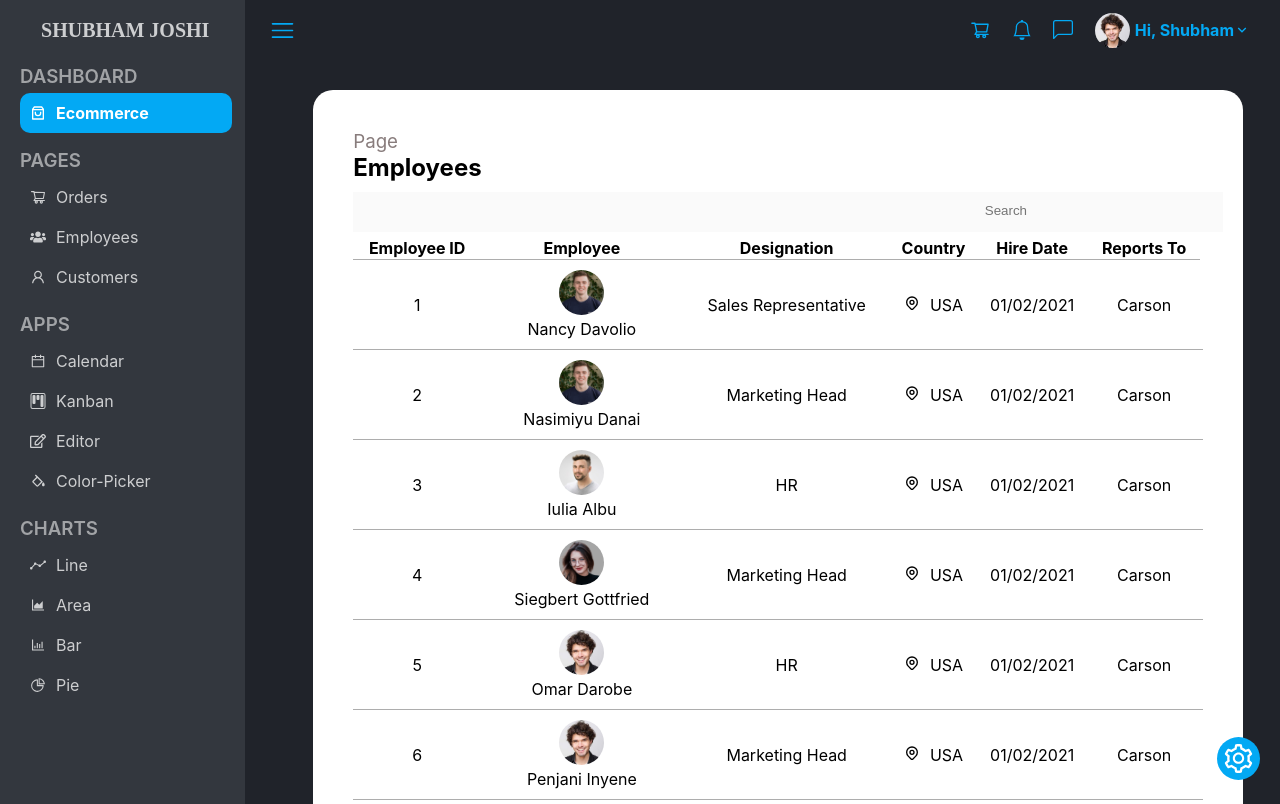
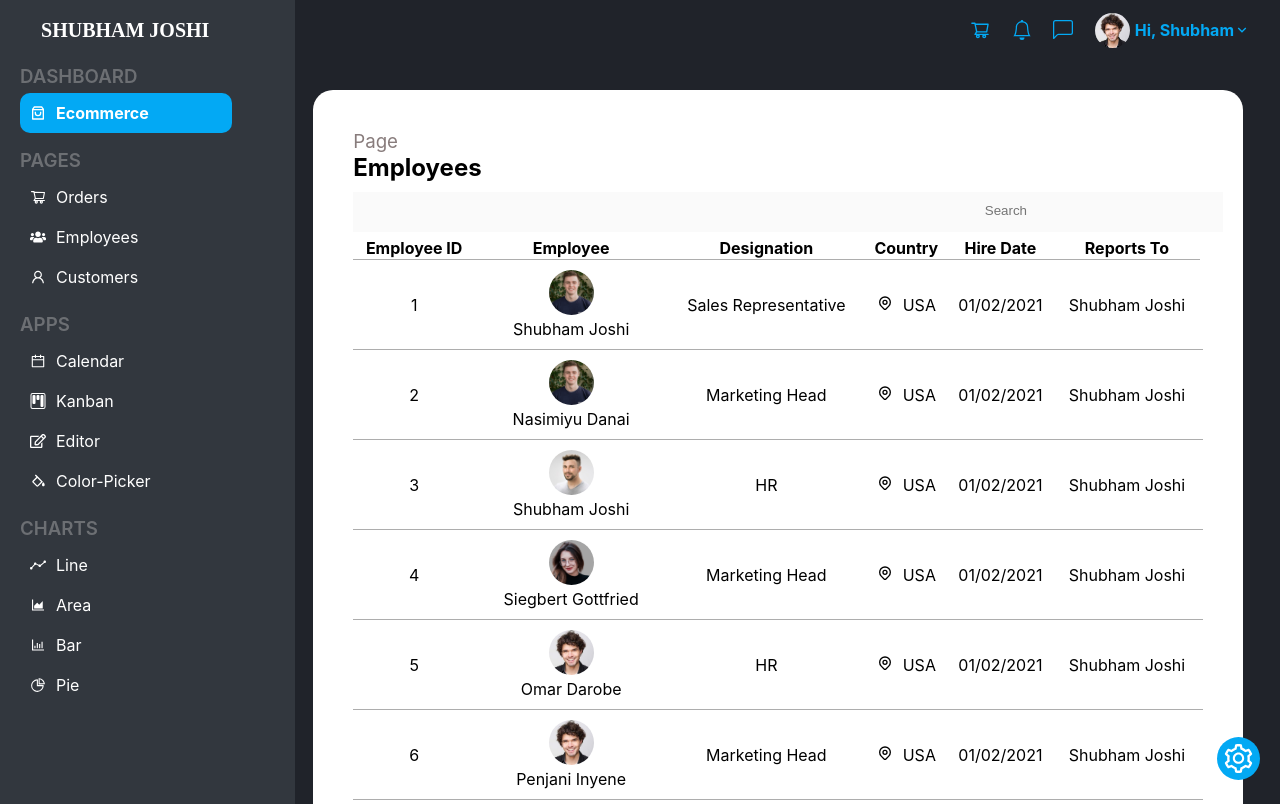
Before and after one commit to ShubhamJoshii/AdminDashboard, a React (Create React App) app: page /employees in a window 1280 px wide. Built offline with nearby package versions, Linux system fonts and the light colour scheme.

Commit message:
Dark Light Theme Added

```diff
--- a/src/Customers/Customer.css
+++ b/src/Customers/Customer.css
@@ -27,6 +27,10 @@
   text-align: center;
   /* height: 100px; */
   /* border-bottom: 1px solid rgba(0, 0, 0, 0.364); */
+}
+
+.Customers tr:hover{
+  background-color: #d6cdcd5d;
 }
 /*
 .Customers table tr{
--- a/src/Customers/CustomerData.js
+++ b/src/Customers/CustomerData.js
@@ -31,8 +31,8 @@ const customersData = [
   {
     CustomerID: 1003,
 
-    CustomerName: "Andrew McDownland",
-    CustomerEmail: "andrew@gmail.com",
+    CustomerName: "Shubham Joshi",
+    CustomerEmail: "shubhamjoshii676@gmail.com",
     ProjectName: "Real Homes WP Theme",
     Status: "Pending",
     CustomerImage: avatar4,
@@ -96,8 +96,8 @@ const customersData = [
   {
     CustomerID: 1008,
 
-    CustomerName: "Andrew McDownland",
-    CustomerEmail: "andrew@gmail.com",
+    CustomerName: "Shubham Joshi",
+    CustomerEmail: "shubhamjoshii676@gmail.com",
     ProjectName: "Real Homes WP Theme",
     Status: "Pending",
     CustomerImage: avatar4,
@@ -161,8 +161,8 @@ const customersData = [
   {
     CustomerID: 1013,
 
-    CustomerName: "Andrew McDownland",
-    CustomerEmail: "andrew@gmail.com",
+    CustomerName: "Shubham Joshi",
+    CustomerEmail: "shubhamjoshii676@gmail.com",
     ProjectName: "Real Homes WP Theme",
     Status: "Pending",
     CustomerImage: avatar4,
@@ -226,8 +226,8 @@ const customersData = [
   {
     CustomerID: 1018,
 
-    CustomerName: "Andrew McDownland",
-    CustomerEmail: "andrew@gmail.com",
+    CustomerName: "Shubham Joshi",
+    CustomerEmail: "shubhamjoshii676@gmail.com",
     ProjectName: "Real Homes WP Theme",
     Status: "Pending",
     CustomerImage: avatar4,
@@ -291,8 +291,8 @@ const customersData = [
   {
     CustomerID: 1023,
 
-    CustomerName: "Andrew McDownland",
-    CustomerEmail: "andrew@gmail.com",
+    CustomerName: "Shubham Joshi",
+    CustomerEmail: "shubhamjoshii676@gmail.com",
     ProjectName: "Real Homes WP Theme",
     Status: "Pending",
     CustomerImage: avatar4,
@@ -356,8 +356,8 @@ const customersData = [
   {
     CustomerID: 1028,
 
-    CustomerName: "Andrew McDownland",
-    CustomerEmail: "andrew@gmail.com",
+    CustomerName: "Shubham Joshi",
+    CustomerEmail: "shubhamjoshii676@gmail.com",
     ProjectName: "Real Homes WP Theme",
     Status: "Pending",
     CustomerImage: avatar4,
@@ -421,8 +421,8 @@ const customersData = [
   {
     CustomerID: 1033,
 
-    CustomerName: "Andrew McDownland",
-    CustomerEmail: "andrew@gmail.com",
+    CustomerName: "Shubham Joshi",
+    CustomerEmail: "shubhamjoshii676@gmail.com",
     ProjectName: "Real Homes WP Theme",
     Status: "Pending",
     CustomerImage: avatar4,
@@ -486,8 +486,8 @@ const customersData = [
   {
     CustomerID: 1038,
 
-    CustomerName: "Andrew McDownland",
-    CustomerEmail: "andrew@gmail.com",
+    CustomerName: "Shubham Joshi",
+    CustomerEmail: "shubhamjoshii676@gmail.com",
     ProjectName: "Real Homes WP Theme",
     Status: "Pending",
     CustomerImage: avatar4,
--- a/src/Ecommerce/Ecommerce.css
+++ b/src/Ecommerce/Ecommerce.css
@@ -39,7 +39,6 @@
 }
 
 #EarningFirst a{
-    background-color: #1A97F5;
     border-radius: 50%;
     width: 40px;
     margin-right: 20px;
@@ -51,7 +50,6 @@
 }
 
 #Earnings button{
-    background-color: #1A97F5;
     cursor: pointer;
     color: white;
     padding: 8px;
@@ -64,7 +62,6 @@
 
 #Assets{
     display: flex;
-    /* justify-content: space-between; */
     flex-wrap: wrap;
     justify-content: center;
     column-gap: 0px;
@@ -73,7 +70,8 @@
 .AssetsCards{
     width: 15pc;
     height: 23vh;
-    background-color:rgba(255, 255, 255, 0.158);
+    /* background-color:rgba(255, 255, 255, 0.158); */
+    background-color:var(--NavbarSideH3);
     margin-bottom: 20px;
     border-radius: 20px;
     margin-right: 10px;
--- a/src/Employees/EmployeeData.js
+++ b/src/Employees/EmployeeData.js
@@ -6,11 +6,11 @@ import avatar4 from "./avatar4.jpg";
 const employeesData = [
   {
     EmployeeID: 1,
-    Name: "Nancy Davolio",
+    Name: "Shubham Joshi",
     Title: "Sales Representative",
     HireDate: "01/02/2021",
     Country: "USA",
-    ReportsTo: "Carson",
+    ReportsTo: "Shubham Joshi",
     EmployeeImage: avatar3,
   },
   {
@@ -19,16 +19,16 @@ const employeesData = [
     Title: "Marketing Head",
     HireDate: "01/02/2021",
     Country: "USA",
-    ReportsTo: "Carson",
+    ReportsTo: "Shubham Joshi",
     EmployeeImage: avatar3,
   },
   {
     EmployeeID: 3,
-    Name: "Iulia Albu",
+    Name: "Shubham Joshi",
     Title: "HR",
     HireDate: "01/02/2021",
     Country: "USA",
-    ReportsTo: "Carson",
+    ReportsTo: "Shubham Joshi",
     EmployeeImage: avatar4,
   },
   {
@@ -37,7 +37,7 @@ const employeesData = [
     Title: "Marketing Head",
     HireDate: "01/02/2021",
     Country: "USA",
-    ReportsTo: "Carson",
+    ReportsTo: "Shubham Joshi",
     EmployeeImage: avatar2,
   },
   {
@@ -46,7 +46,7 @@ const employeesData = [
     Title: "HR",
     HireDate: "01/02/2021",
     Country: "USA",
-    ReportsTo: "Carson",
+    ReportsTo: "Shubham Joshi",
     EmployeeImage: avatar,
   },
   {
@@ -55,7 +55,7 @@ const employeesData = [
     Title: "Marketing Head",
     HireDate: "01/02/2021",
     Country: "USA",
-    ReportsTo: "Carson",
+    ReportsTo: "Shubham Joshi",
     EmployeeImage: avatar,
   },
   {
@@ -64,16 +64,16 @@ const employeesData = [
     Title: "HR",
     HireDate: "01/02/2021",
     Country: "USA",
-    ReportsTo: "Carson",
+    ReportsTo: "Shubham Joshi",
     EmployeeImage: avatar2,
   },
   {
     EmployeeID: 8,
-    Name: "Nancy Davolio",
+    Name: "Shubham Joshi",
     Title: "Sales Representative",
     HireDate: "01/02/2021",
     Country: "USA",
-    ReportsTo: "Carson",
+    ReportsTo: "Shubham Joshi",
     EmployeeImage: avatar2,
   },
   {
@@ -82,16 +82,16 @@ const employeesData = [
     Title: "Marketing Head",
     HireDate: "01/02/2021",
     Country: "USA",
-    ReportsTo: "Carson",
+    ReportsTo: "Shubham Joshi",
     EmployeeImage: avatar3,
   },
   {
     EmployeeID: 10,
-    Name: "Iulia Albu",
+    Name: "Shubham Joshi",
     Title: "HR",
     HireDate: "01/02/2021",
     Country: "USA",
-    ReportsTo: "Carson",
+    ReportsTo: "Shubham Joshi",
     EmployeeImage: avatar4,
   },
   {
@@ -100,7 +100,7 @@ const employeesData = [
     Title: "Marketing Head",
     HireDate: "01/02/2021",
     Country: "USA",
-    ReportsTo: "Carson",
+    ReportsTo: "Shubham Joshi",
     EmployeeImage: avatar2,
   },
   {
@@ -109,7 +109,7 @@ const employeesData = [
     Title: "HR",
     HireDate: "01/02/2021",
     Country: "USA",
-    ReportsTo: "Carson",
+    ReportsTo: "Shubham Joshi",
     EmployeeImage: avatar,
   },
   {
@@ -118,7 +118,7 @@ const employeesData = [
     Title: "Marketing Head",
     HireDate: "01/02/2021",
     Country: "USA",
-    ReportsTo: "Carson",
+    ReportsTo: "Shubham Joshi",
     EmployeeImage: avatar,
   },
   {
@@ -127,16 +127,16 @@ const employeesData = [
     Title: "HR",
     HireDate: "01/02/2021",
     Country: "USA",
-    ReportsTo: "Carson",
+    ReportsTo: "Shubham Joshi",
     EmployeeImage: avatar2,
   },
   {
     EmployeeID: 15,
-    Name: "Nancy Davolio",
+    Name: "Shubham Joshi",
     Title: "Sales Representative",
     HireDate: "01/02/2021",
     Country: "USA",
-    ReportsTo: "Carson",
+    ReportsTo: "Shubham Joshi",
     EmployeeImage: avatar,
   },
   {
@@ -145,16 +145,16 @@ const employeesData = [
     Title: "Marketing Head",
     HireDate: "01/02/2021",
     Country: "USA",
-    ReportsTo: "Carson",
+    ReportsTo: "Shubham Joshi",
     EmployeeImage: avatar3,
   },
   {
     EmployeeID: 17,
-    Name: "Iulia Albu",
+    Name: "Shubham Joshi",
     Title: "HR",
     HireDate: "01/02/2021",
     Country: "USA",
-    ReportsTo: "Carson",
+    ReportsTo: "Shubham Joshi",
     EmployeeImage: avatar4,
   },
   {
@@ -163,7 +163,7 @@ const employeesData = [
     Title: "Marketing Head",
     HireDate: "01/02/2021",
     Country: "USA",
-    ReportsTo: "Carson",
+    ReportsTo: "Shubham Joshi",
     EmployeeImage: avatar2,
   },
   {
@@ -172,7 +172,7 @@ const employeesData = [
     Title: "HR",
     HireDate: "01/02/2021",
     Country: "USA",
-    ReportsTo: "Carson",
+    ReportsTo: "Shubham Joshi",
     EmployeeImage: avatar,
   },
   {
@@ -181,7 +181,7 @@ const employeesData = [
     Title: "Marketing Head",
     HireDate: "01/02/2021",
     Country: "USA",
-    ReportsTo: "Carson",
+    ReportsTo: "Shubham Joshi",
     EmployeeImage: avatar,
   },
   {
@@ -190,16 +190,16 @@ const employeesData = [
     Title: "HR",
     HireDate: "01/02/2021",
     Country: "USA",
-    ReportsTo: "Carson",
+    ReportsTo: "Shubham Joshi",
     EmployeeImage: avatar2,
   },
   {
     EmployeeID: 22,
-    Name: "Nancy Davolio",
+    Name: "Shubham Joshi",
     Title: "Sales Representative",
     HireDate: "01/02/2021",
     Country: "USA",
-    ReportsTo: "Carson",
+    ReportsTo: "Shubham Joshi",
     EmployeeImage: avatar2,
   },
   {
@@ -208,16 +208,16 @@ const employeesData = [
     Title: "Marketing Head",
     HireDate: "01/02/2021",
     Country: "USA",
-    ReportsTo: "Carson",
+    ReportsTo: "Shubham Joshi",
     EmployeeImage: avatar3,
   },
   {
     EmployeeID: 24,
-    Name: "Iulia Albu",
+    Name: "Shubham Joshi",
     Title: "HR",
     HireDate: "01/02/2021",
     Country: "USA",
-    ReportsTo: "Carson",
+    ReportsTo: "Shubham Joshi",
     EmployeeImage: avatar4,
   },
   {
@@ -226,7 +226,7 @@ const employeesData = [
     Title: "Marketing Head",
     HireDate: "01/02/2021",
     Country: "USA",
-    ReportsTo: "Carson",
+    ReportsTo: "Shubham Joshi",
     EmployeeImage: avatar2,
   },
   {
@@ -235,7 +235,7 @@ const employeesData = [
     Title: "HR",
     HireDate: "01/02/2021",
     Country: "USA",
-    ReportsTo: "Carson",
+    ReportsTo: "Shubham Joshi",
     EmployeeImage: avatar,
   },
   {
@@ -244,7 +244,7 @@ const employeesData = [
     Title: "Marketing Head",
     HireDate: "01/02/2021",
     Country: "USA",
-    ReportsTo: "Carson",
+    ReportsTo: "Shubham Joshi",
     EmployeeImage: avatar,
   },
   {
@@ -253,16 +253,16 @@ const employeesData = [
     Title: "HR",
     HireDate: "01/02/2021",
     Country: "USA",
-    ReportsTo: "Carson",
+    ReportsTo: "Shubham Joshi",
     EmployeeImage: avatar2,
   },
   {
     EmployeeID: 29,
-    Name: "Nancy Davolio",
+    Name: "Shubham Joshi",
     Title: "Sales Representative",
     HireDate: "01/02/2021",
     Country: "USA",
-    ReportsTo: "Carson",
+    ReportsTo: "Shubham Joshi",
     EmployeeImage: avatar2,
   },
   {
@@ -271,16 +271,16 @@ const employeesData = [
     Title: "Marketing Head",
     HireDate: "01/02/2021",
     Country: "USA",
-    ReportsTo: "Carson",
+    ReportsTo: "Shubham Joshi",
     EmployeeImage: avatar3,
   },
   {
     EmployeeID: 31,
-    Name: "Iulia Albu",
+    Name: "Shubham Joshi",
     Title: "HR",
     HireDate: "01/02/2021",
     Country: "USA",
-    ReportsTo: "Carson",
+    ReportsTo: "Shubham Joshi",
     EmployeeImage: avatar4,
   },
   {
@@ -289,7 +289,7 @@ const employeesData = [
     Title: "Marketing Head",
     HireDate: "01/02/2021",
     Country: "USA",
-    ReportsTo: "Carson",
+    ReportsTo: "Shubham Joshi",
     EmployeeImage: avatar2,
   },
   {
@@ -298,7 +298,7 @@ const employeesData = [
     Title: "HR",
     HireDate: "01/02/2021",
     Country: "USA",
-    ReportsTo: "Carson",
+    ReportsTo: "Shubham Joshi",
     EmployeeImage: avatar,
   },
   {
@@ -307,7 +307,7 @@ const employeesData = [
     Title: "Marketing Head",
     HireDate: "01/02/2021",
     Country: "USA",
-    ReportsTo: "Carson",
+    ReportsTo: "Shubham Joshi",
     EmployeeImage: avatar,
   },
   {
@@ -316,16 +316,16 @@ const employeesData = [
     Title: "HR",
     HireDate: "01/02/2021",
     Country: "USA",
-    ReportsTo: "Carson",
+    ReportsTo: "Shubham Joshi",
     EmployeeImage: avatar2,
   },
   {
     EmployeeID: 36,
-    Name: "Nancy Davolio",
+    Name: "Shubham Joshi",
     Title: "Sales Representative",
     HireDate: "01/02/2021",
     Country: "USA",
-    ReportsTo: "Carson",
+    ReportsTo: "Shubham Joshi",
     EmployeeImage: avatar2,
   },
   {
@@ -334,16 +334,16 @@ const employeesData = [
     Title: "Marketing Head",
     HireDate: "01/02/2021",
     Country: "USA",
-    ReportsTo: "Carson",
+    ReportsTo: "Shubham Joshi",
     EmployeeImage: avatar3,
   },
   {
     EmployeeID: 38,
-    Name: "Iulia Albu",
+    Name: "Shubham Joshi",
     Title: "HR",
     HireDate: "01/02/2021",
     Country: "USA",
-    ReportsTo: "Carson",
+    ReportsTo: "Shubham Joshi",
     EmployeeImage: avatar4,
   },
   {
@@ -352,7 +352,7 @@ const employeesData = [
     Title: "Marketing Head",
     HireDate: "01/02/2021",
     Country: "USA",
-    ReportsTo: "Carson",
+    ReportsTo: "Shubham Joshi",
     EmployeeImage: avatar2,
   },
   {
@@ -361,7 +361,7 @@ const employeesData = [
     Title: "HR",
     HireDate: "01/02/2021",
     Country: "USA",
-    ReportsTo: "Carson",
+    ReportsTo: "Shubham Joshi",
     EmployeeImage: avatar,
   },
   {
@@ -370,7 +370,7 @@ const employeesData = [
     Title: "Marketing Head",
     HireDate: "01/02/2021",
     Country: "USA",
-    ReportsTo: "Carson",
+    ReportsTo: "Shubham Joshi",
     EmployeeImage: avatar,
   },
   {
@@ -379,16 +379,16 @@ const employeesData = [
     Title: "HR",
     HireDate: "01/02/2021",
     Country: "USA",
-    ReportsTo: "Carson",
+    ReportsTo: "Shubham Joshi",
     EmployeeImage: avatar2,
   },
   {
     EmployeeID: 43,
-    Name: "Nancy Davolio",
+    Name: "Shubham Joshi",
     Title: "Sales Representative",
     HireDate: "01/02/2021",
     Country: "USA",
-    ReportsTo: "Carson",
+    ReportsTo: "Shubham Joshi",
     EmployeeImage: avatar2,
   },
   {
@@ -397,16 +397,16 @@ const employeesData = [
     Title: "Marketing Head",
     HireDate: "01/02/2021",
     Country: "USA",
-    ReportsTo: "Carson",
+    ReportsTo: "Shubham Joshi",
     EmployeeImage: avatar3,
   },
   {
     EmployeeID: 45,
-    Name: "Iulia Albu",
+    Name: "Shubham Joshi",
     Title: "HR",
     HireDate: "01/02/2021",
     Country: "USA",
-    ReportsTo: "Carson",
+    ReportsTo: "Shubham Joshi",
     EmployeeImage: avatar4,
   },
   {
@@ -415,7 +415,7 @@ const employeesData = [
     Title: "Marketing Head",
     HireDate: "01/02/2021",
     Country: "USA",
-    ReportsTo: "Carson",
+    ReportsTo: "Shubham Joshi",
     EmployeeImage: avatar2,
   },
   {
@@ -424,7 +424,7 @@ const employeesData = [
     Title: "HR",
     HireDate: "01/02/2021",
     Country: "USA",
-    ReportsTo: "Carson",
+    ReportsTo: "Shubham Joshi",
     EmployeeImage: avatar,
   },
   {
@@ -433,7 +433,7 @@ const employeesData = [
     Title: "Marketing Head",
     HireDate: "01/02/2021",
     Country: "USA",
-    ReportsTo: "Carson",
+    ReportsTo: "Shubham Joshi",
     EmployeeImage: avatar,
   },
   {
@@ -442,16 +442,16 @@ const employeesData = [
     Title: "HR",
     HireDate: "01/02/2021",
     Country: "USA",
-    ReportsTo: "Carson",
+    ReportsTo: "Shubham Joshi",
     EmployeeImage: avatar2,
   },
   {
     EmployeeID: 50,
-    Name: "Nancy Davolio",
+    Name: "Shubham Joshi",
     Title: "Sales Representative",
     HireDate: "01/02/2021",
     Country: "USA",
-    ReportsTo: "Carson",
+    ReportsTo: "Shubham Joshi",
     EmployeeImage: avatar2,
   },
   {
@@ -460,16 +460,16 @@ const employeesData = [
     Title: "Marketing Head",
     HireDate: "01/02/2021",
     Country: "USA",
-    ReportsTo: "Carson",
+    ReportsTo: "Shubham Joshi",
     EmployeeImage: avatar3,
   },
   {
     EmployeeID: 52,
-    Name: "Iulia Albu",
+    Name: "Shubham Joshi",
     Title: "HR",
     HireDate: "01/02/2021",
     Country: "USA",
-    ReportsTo: "Carson",
+    ReportsTo: "Shubham Joshi",
     EmployeeImage: avatar4,
   },
   {
@@ -478,7 +478,7 @@ const employeesData = [
     Title: "Marketing Head",
     HireDate: "01/02/2021",
     Country: "USA",
-    ReportsTo: "Carson",
+    ReportsTo: "Shubham Joshi",
     EmployeeImage: avatar2,
   },
   {
@@ -487,7 +487,7 @@ const employeesData = [
     Title: "HR",
     HireDate: "01/02/2021",
     Country: "USA",
-    ReportsTo: "Carson",
+    ReportsTo: "Shubham Joshi",
     EmployeeImage: avatar,
   },
   {
@@ -496,7 +496,7 @@ const employeesData = [
     Title: "Marketing Head",
     HireDate: "01/02/2021",
     Country: "USA",
-    ReportsTo: "Carson",
+    ReportsTo: "Shubham Joshi",
     EmployeeImage: avatar,
   },
   {
@@ -505,16 +505,16 @@ const employeesData = [
     Title: "HR",
     HireDate: "01/02/2021",
     Country: "USA",
-    ReportsTo: "Carson",
+    ReportsTo: "Shubham Joshi",
     EmployeeImage: avatar2,
   },
   {
     EmployeeID: 1,
-    Name: "Nancy Davolio",
+    Name: "Shubham Joshi",
     Title: "Sales Representative",
     HireDate: "01/02/2021",
     Country: "USA",
-    ReportsTo: "Carson",
+    ReportsTo: "Shubham Joshi",
     EmployeeImage: avatar2,
   },
   {
@@ -523,16 +523,16 @@ const employeesData = [
     Title: "Marketing Head",
     HireDate: "01/02/2021",
     Country: "USA",
-    ReportsTo: "Carson",
+    ReportsTo: "Shubham Joshi",
     EmployeeImage: avatar3,
   },
   {
     EmployeeID: 3,
-    Name: "Iulia Albu",
+    Name: "Shubham Joshi",
     Title: "HR",
     HireDate: "01/02/2021",
     Country: "USA",
-    ReportsTo: "Carson",
+    ReportsTo: "Shubham Joshi",
     EmployeeImage: avatar4,
   },
   {
@@ -541,7 +541,7 @@ const employeesData = [
     Title: "Marketing Head",
     HireDate: "01/02/2021",
     Country: "USA",
-    ReportsTo: "Carson",
+    ReportsTo: "Shubham Joshi",
     EmployeeImage: avatar2,
   },
   {
@@ -550,7 +550,7 @@ const employeesData = [
     Title: "HR",
     HireDate: "01/02/2021",
     Country: "USA",
-    ReportsTo: "Carson",
+    ReportsTo: "Shubham Joshi",
     EmployeeImage: avatar,
   },
   {
@@ -559,7 +559,7 @@ const employeesData = [
     Title: "Marketing Head",
     HireDate: "01/02/2021",
     Country: "USA",
-    ReportsTo: "Carson",
+    ReportsTo: "Shubham Joshi",
     EmployeeImage: avatar,
   },
   {
@@ -568,7 +568,7 @@ const employeesData = [
     Title: "HR",
     HireDate: "01/02/2021",
     Country: "USA",
-    ReportsTo: "Carson",
+    ReportsTo: "Shubham Joshi",
     EmployeeImage: avatar2,
   },
 ];
--- a/src/Employees/Employees.css
+++ b/src/Employees/Employees.css
@@ -53,7 +53,6 @@
 
 #search:focus{
     border-bottom: 3px solid #EC719B;
-
 }
 
 #searchDiv{
--- a/src/NavbarSide/NavbarSide.css
+++ b/src/NavbarSide/NavbarSide.css
@@ -1,11 +1,12 @@
 
 .NavbarSide{
-    background-color: #33373E;
     /* height: 120vh; */
     /* width: 18vw; */
-    width: 225px;
+    /* color: rgba(255, 255, 255, 0.756); */
+    width: 275px;
     height: 98vh;
-    color: rgba(255, 255, 255, 0.756);
+    background-color: var(--BGLightcolor);
+    color: var(--TextColorW);
     padding-left: 10px;
     padding: 10px;
     z-index: 9999;
@@ -25,7 +26,7 @@
     display: flex;
     justify-content: center;
     align-items: center;
-    background-color: #33373E;
+    background-color: var(--BGLightcolor);
     z-index: 99999;
 }
 
@@ -36,11 +37,9 @@
 }
 
 .NavbarSide h3{
-    color: rgba(255, 255, 255, 0.543);
+    color: var(--NavbarSideH3);
     margin: 10px 10px 5px 10px;
-    font-weight: 600;
-    /* margin-left: 20px; */
-}
+    font-weight: 600;}
 
 .NavbarSide ul{
     margin-top: 0px;
@@ -62,22 +61,16 @@
 }
 
 .NavbarSide ul li:hover{
-    background-color: rgb(255, 255, 255);
-    color: black;
+    /* background-color: rgb(255, 255, 255); */
+    background-color: var(--TextColorW);
+    color: var(--TextColorB);
+    /* color: black; */
     border-radius: 10px;
 }
 
 .clickShow{
-    background-color: rgb(0, 225, 255);
+    /* background-color: rgb(0, 225, 255); */
     border-radius: 10px;
-    color: white;
+    color: var(--TextColorW);
     font-weight: bolder;
 }
-
-/* @media only screen and (max-width:1100px){
-    .NavbarSide{
-        width: 100vw ;
-        position: relative;
-
-    }
-} */
--- a/src/Setting/Setting.css
+++ b/src/Setting/Setting.css
@@ -35,3 +35,7 @@
 #settingText svg:hover{
     background-color: white;
 }
+
+/* #CROSSbtn{
+    position: relative;
+} */
```
Also changed, not shown: src/App.js (+5 -9 lines), src/Navbar/Navbar.css (+1 -7 lines), src/Setting/Setting.jsx (+8 -7 lines), src/index.css (+32 -15 lines).
